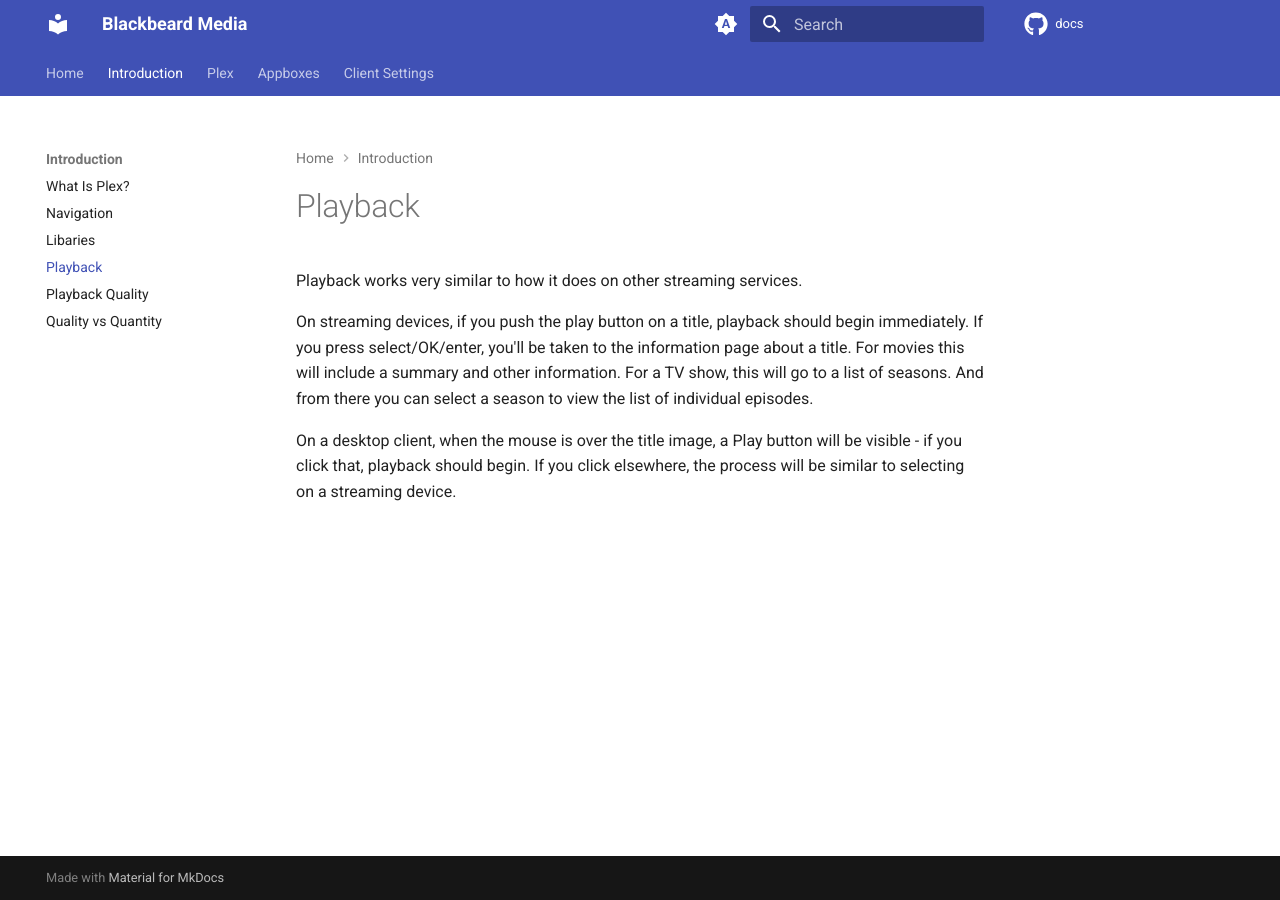
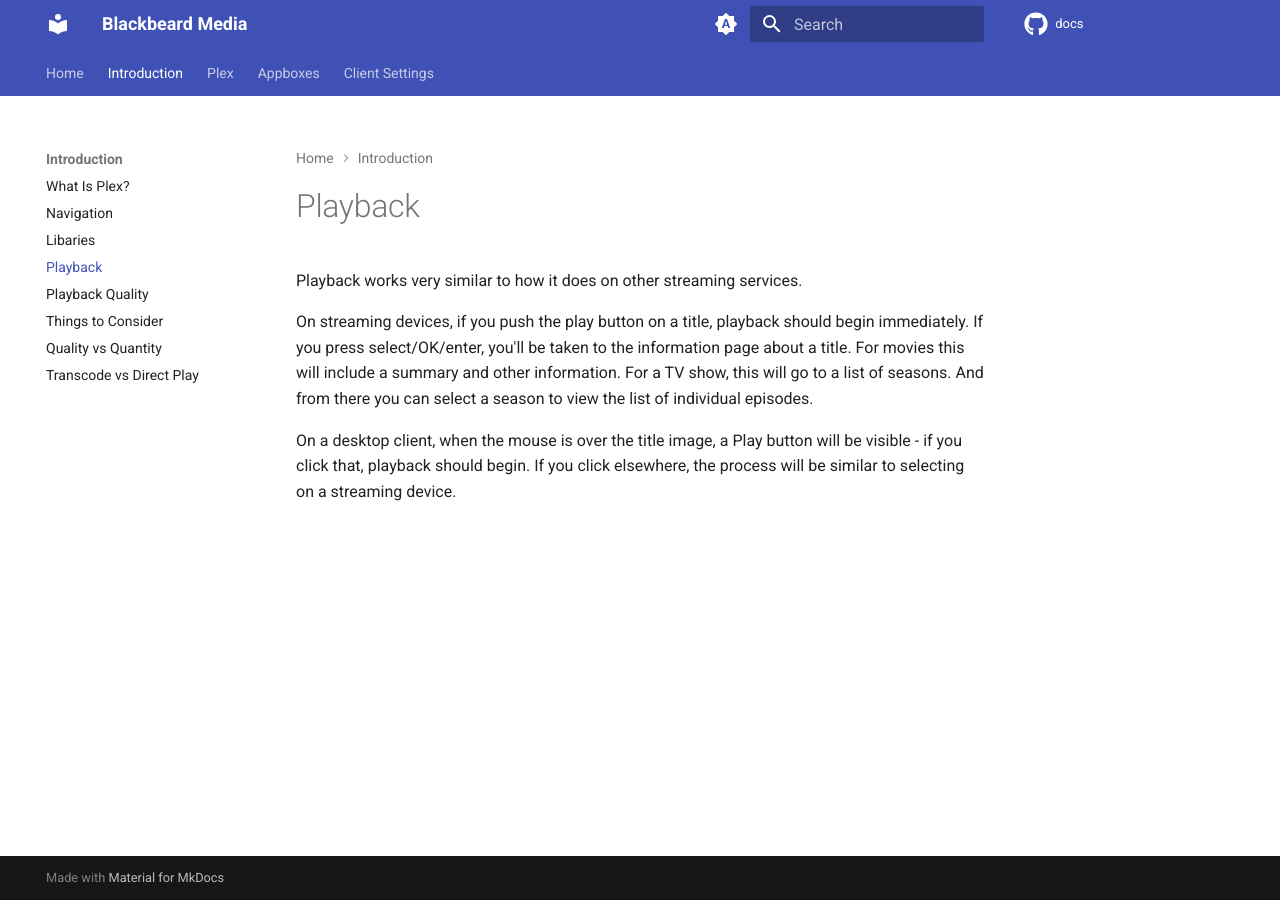
Before and after one commit to neomedia6989/docs-2, an MkDocs documentation site: the page built from docs/introduction/playback.md, in a window 1280 px wide. Built offline with MkDocs 1.6.1 and Material for MkDocs 9.7.7, drawn with Linux system fonts in a browser that asks for light colours; comment, search, counter and statistics services are not loaded.

Commit message:
Update mkdocs.yml

```diff
--- a/mkdocs.yml
+++ b/mkdocs.yml
@@ -52,7 +52,9 @@ nav:
     - Libaries: introduction/libraries.md
     - Playback: introduction/playback.md
     - Playback Quality: introduction/playback-quality.md
+    - Things to Consider: introduction/things-to-consider.md
     - Quality vs Quantity: introduction/quality-vs-quantity.md
+    - Transcode vs Direct Play: introduction/transcode-vs-direct-play.md
   - Plex:
     - Creating a Plex Account: plex/creating-your-account.md
     - Accepting your Plex invitation: guides/plex/accepting-your-invite.md
```
